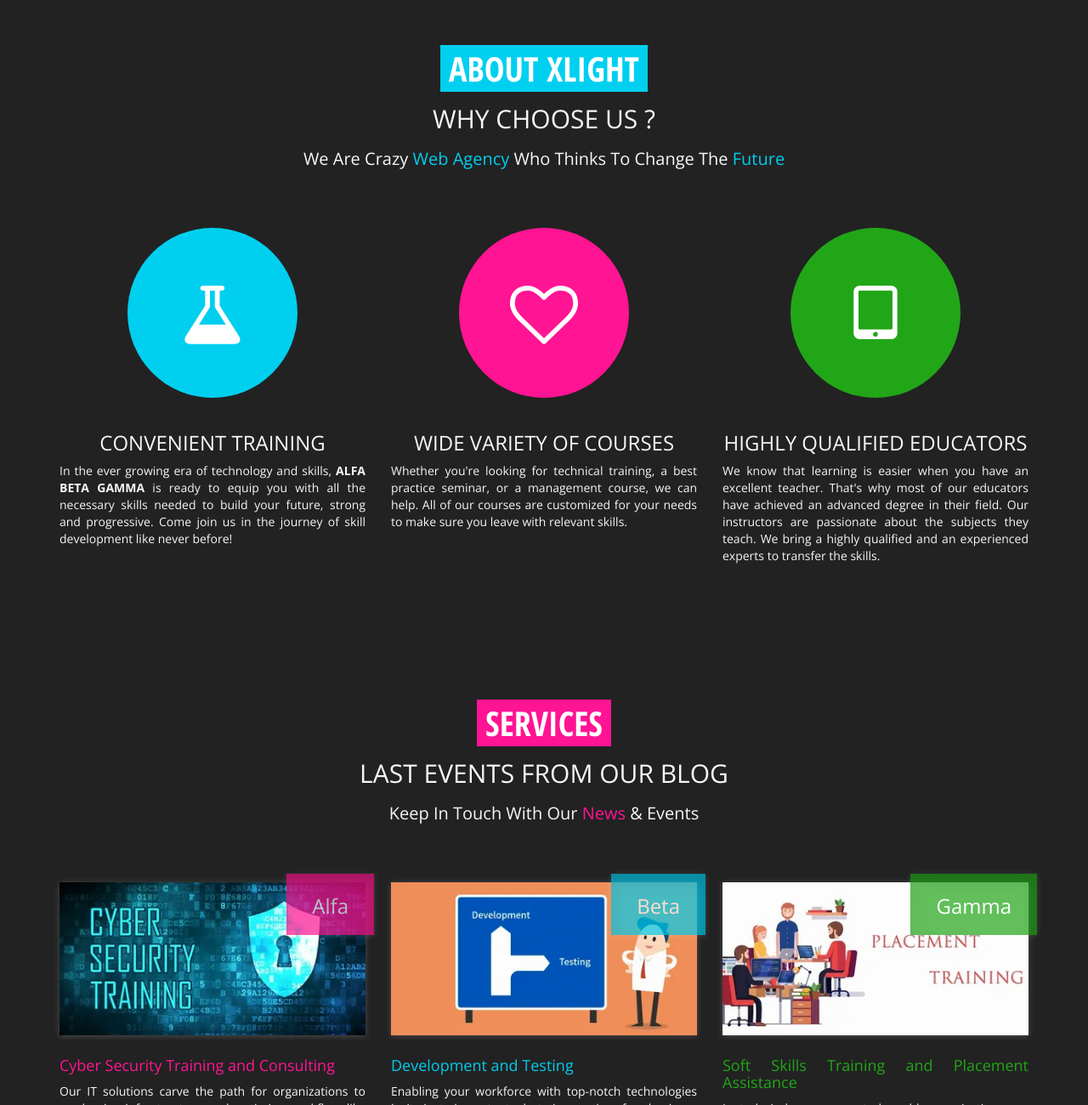
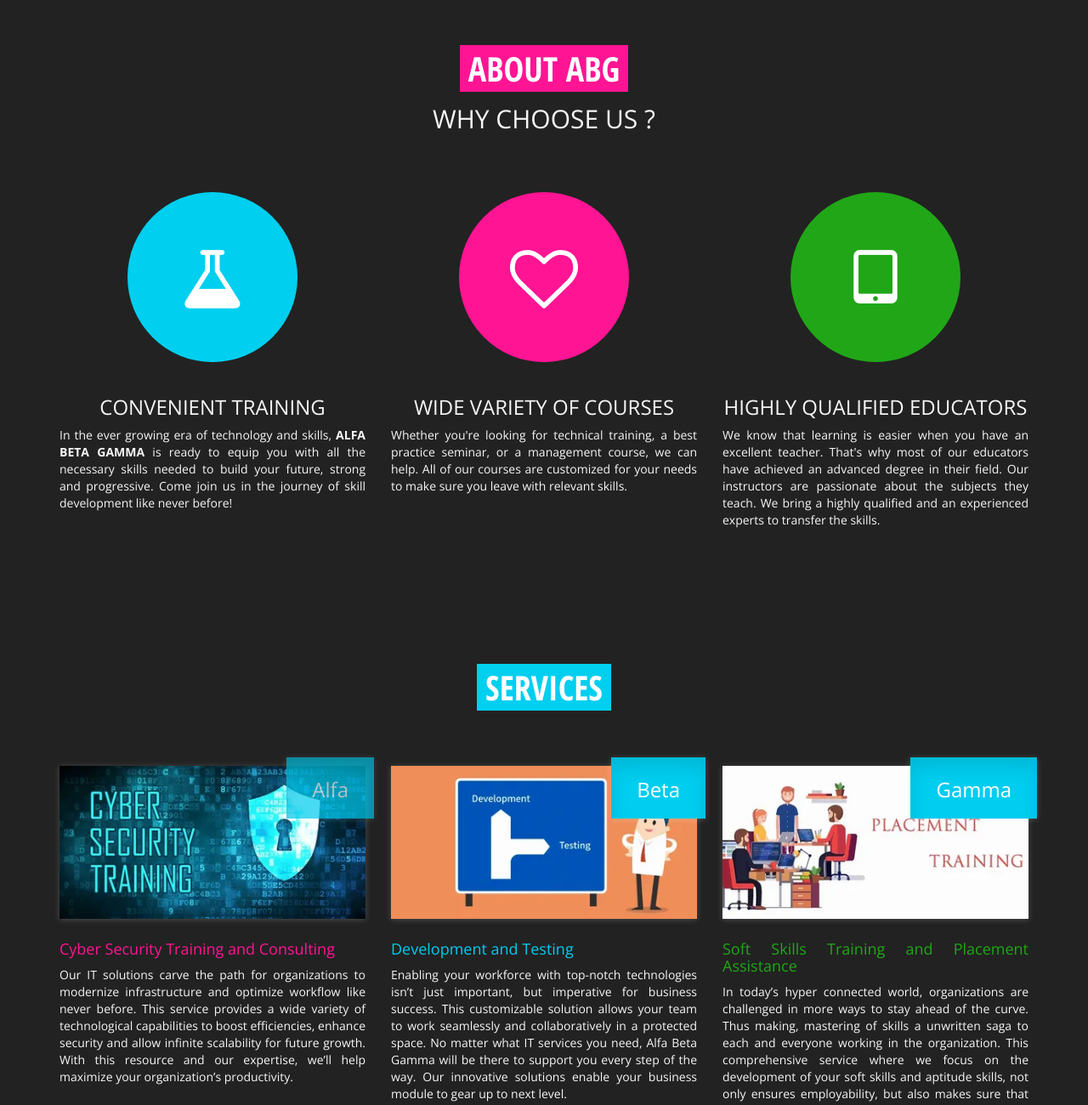
Before and after one commit to Akchy/akchy.github.io, a plain HTML site: page index.html in a window 1280 px wide. Shown: the part 816-2116 px from the top of the page at 85% size. Drawn offline with nearby package versions, Linux system fonts and the light colour scheme.

Commit message:
Aligned Color accordingly

```diff
--- a/index.html
+++ b/index.html
@@ -97,18 +97,17 @@
 </header>
 
 <!-- About Xlight -->
-<section class="section-wrapper blue" id="about">
+<section class="section-wrapper pink" id="about">
 	<div class="about-us">
 		<div class="why-us">
 			<div class="container">
 				<div class="row">
 					<!-- Block Title -->
 					<div class="section-title pink wow fadeInUp" data-wow-duration="1s" data-wow-delay="300ms">
-						<h1><span>ABOUT XLIGHT</span></h1>
+						<h1><span>ABOUT ABG</span></h1>
 					</div>
 					<div class="element-title wow fadeInDown" data-wow-duration="1s" data-wow-delay="300ms">
 						<h1>Why Choose Us ?</h1>
-						<h3>We Are Crazy <span class="main-color">Web Agency</span> Who Thinks To Change The <span class="main-color ">Future</span></h3>
 					</div>
 					<!-- End Block Title -->
 					<!-- About Us Icons -->
@@ -140,7 +139,7 @@
 
 
 <!-- News Section -->
-<section class="section-wrapper pink" id="services">
+<section class="section-wrapper blue" id="services">
 	<div class="news">
 		<!-- Block Title -->
 		<div class="element-title">
@@ -149,8 +148,6 @@
 					<div class="section-title wow fadeInDown">
 						<h1><span>Services</span></h1>
 					</div>
-					<h1 class="wow fadeInUp" data-wow-duration="1s" data-wow-delay="300ms">Last Events from Our Blog</h1>
-					<h3 class="wow fadeInUp" data-wow-duration="1s" data-wow-delay="300ms">Keep in Touch With Our <span class="main-color pink">News </span>& Events</h3>
 				</div>
 			</div>
 		</div>
```
